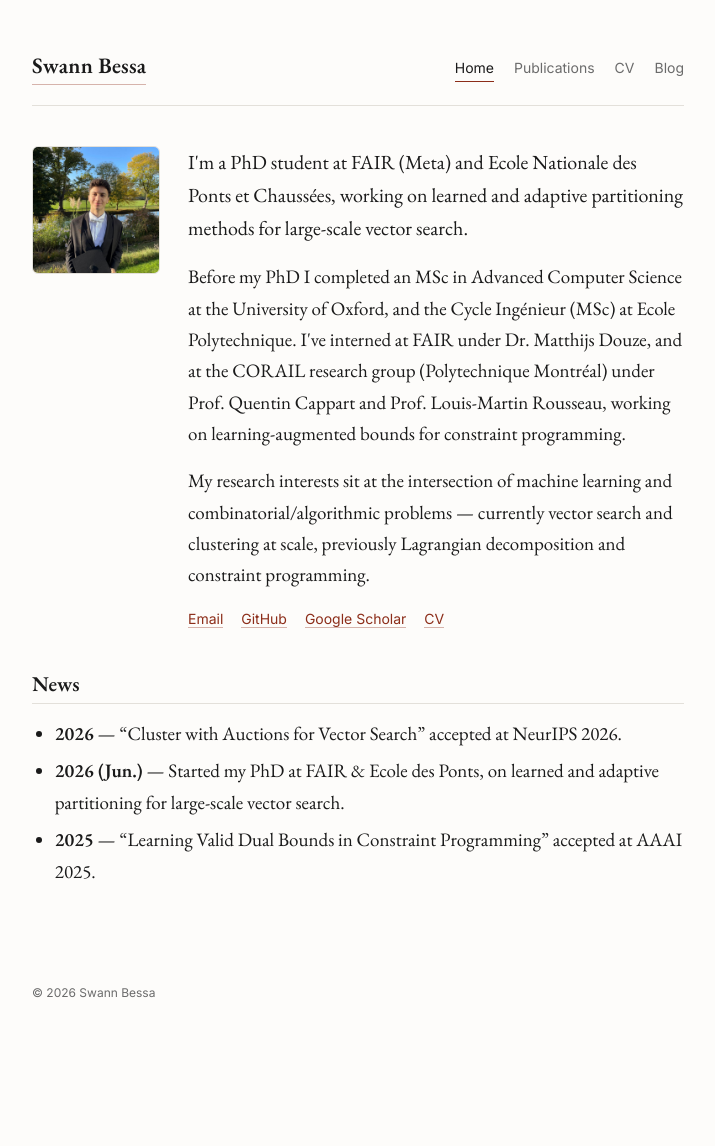
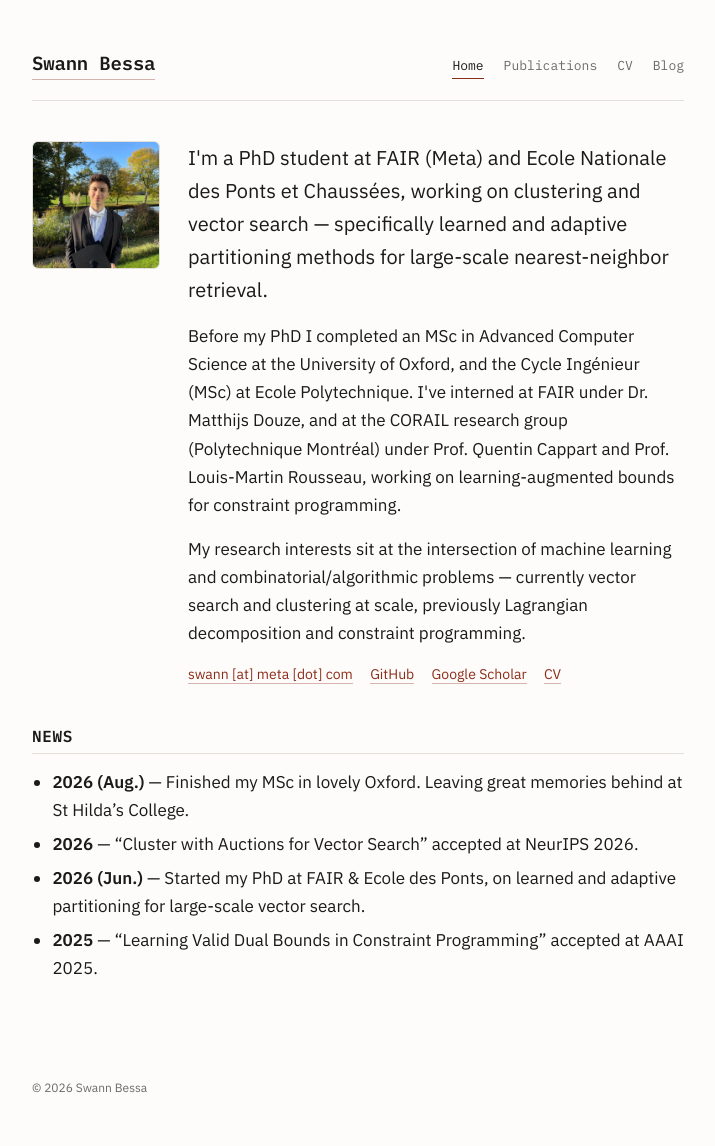
Before and after one commit to swannbessa/swannbessa.github.io, a Jekyll site: the page built from index.md, in a window 1280 px wide. Shown: the whole page, without its empty margins (282-997 px from the left). Built offline with Jekyll 4.4.1, drawn with Linux system fonts in a browser that asks for light colours; before the commit the page ends 1051 px from its top, so only the background shows below that.

Commit message:
Technical type pairing (IBM Plex), obfuscated email, Oxford news item

```diff
--- a/_layouts/default.html
+++ b/_layouts/default.html
@@ -8,7 +8,7 @@
   <link rel="stylesheet" href="{{ '/assets/style.css' | relative_url }}">
   <link rel="preconnect" href="https://fonts.googleapis.com">
   <link rel="preconnect" href="https://fonts.gstatic.com" crossorigin>
-  <link href="https://fonts.googleapis.com/css2?family=EB+Garamond:ital,wght@0,400;0,500;0,600;1,400&family=Inter:wght@400;500;600&display=swap" rel="stylesheet">
+  <link href="https://fonts.googleapis.com/css2?family=IBM+Plex+Mono:wght@400;500;600&family=IBM+Plex+Sans:wght@400;500;600&display=swap" rel="stylesheet">
 </head>
 <body>
   <div class="page">
--- a/assets/style.css
+++ b/assets/style.css
@@ -4,8 +4,8 @@
   --accent: #8c2d19;
   --rule: #e3e0da;
   --bg: #fdfcfa;
-  --serif: "EB Garamond", Georgia, "Times New Roman", serif;
-  --sans: "Inter", -apple-system, BlinkMacSystemFont, "Segoe UI", sans-serif;
+  --sans: "IBM Plex Sans", -apple-system, BlinkMacSystemFont, "Segoe UI", sans-serif;
+  --mono: "IBM Plex Mono", ui-monospace, SFMono-Regular, Menlo, Consolas, monospace;
 }
 
 * { box-sizing: border-box; }
@@ -16,8 +16,8 @@ body {
   margin: 0;
   background: var(--bg);
   color: var(--text);
-  font-family: var(--serif);
-  font-size: 19px;
+  font-family: var(--sans);
+  font-size: 17px;
   line-height: 1.65;
 }
 
@@ -43,17 +43,17 @@ body {
 }
 
 .site-title {
-  font-family: var(--serif);
+  font-family: var(--mono);
   font-weight: 600;
-  font-size: 22px;
+  font-size: 19px;
   color: var(--text);
   text-decoration: none;
-  letter-spacing: 0.01em;
+  letter-spacing: -0.01em;
 }
 
 .site-nav {
-  font-family: var(--sans);
-  font-size: 14px;
+  font-family: var(--mono);
+  font-size: 13px;
   display: flex;
   gap: 20px;
 }
@@ -77,15 +77,16 @@ body {
 }
 
 h1, h2, h3 {
-  font-family: var(--serif);
+  font-family: var(--mono);
   font-weight: 600;
   line-height: 1.3;
   color: var(--text);
+  letter-spacing: -0.01em;
 }
 
-h1 { font-size: 28px; margin: 0 0 6px; }
-h2 { font-size: 21px; margin: 40px 0 14px; padding-bottom: 6px; border-bottom: 1px solid var(--rule); }
-h3 { font-size: 18px; margin: 24px 0 6px; }
+h1 { font-size: 24px; margin: 0 0 6px; }
+h2 { font-size: 16px; text-transform: uppercase; letter-spacing: 0.04em; margin: 40px 0 14px; padding-bottom: 6px; border-bottom: 1px solid var(--rule); }
+h3 { font-size: 16px; margin: 24px 0 6px; }
 
 p { margin: 0 0 16px; }
 
--- a/index.md
+++ b/index.md
@@ -8,14 +8,14 @@ title: Home
     <img src="{{ '/assets/photo.jpg' | relative_url }}" alt="Photo of Swann Bessa">
   </div>
   <div class="intro-text">
-    <p class="lede">I'm a PhD student at FAIR (Meta) and Ecole Nationale des Ponts et Chaussées, working on learned and adaptive partitioning methods for large-scale vector search.</p>
+    <p class="lede">I'm a PhD student at FAIR (Meta) and Ecole Nationale des Ponts et Chaussées, working on clustering and vector search — specifically learned and adaptive partitioning methods for large-scale nearest-neighbor retrieval.</p>
 
     <p>Before my PhD I completed an MSc in Advanced Computer Science at the University of Oxford, and the Cycle Ingénieur (MSc) at Ecole Polytechnique. I've interned at FAIR under Dr. Matthijs Douze, and at the CORAIL research group (Polytechnique Montréal) under Prof. Quentin Cappart and Prof. Louis-Martin Rousseau, working on learning-augmented bounds for constraint programming.</p>
 
     <p>My research interests sit at the intersection of machine learning and combinatorial/algorithmic problems — currently vector search and clustering at scale, previously Lagrangian decomposition and constraint programming.</p>
 
     <p class="links-row">
-      <a href="mailto:swann@meta.com">Email</a>
+      <a href="mailto:swann@meta.com">swann [at] meta [dot] com</a>
       <a href="{{ site.author.github }}">GitHub</a>
       <a href="{{ site.author.scholar }}">Google Scholar</a>
       <a href="{{ '/cv/' | relative_url }}">CV</a>
@@ -25,6 +25,7 @@ title: Home
 
 ## News
 
+- **2026 (Aug.)** — Finished my MSc in lovely Oxford. Leaving great memories behind at St Hilda's College.
 - **2026** — "Cluster with Auctions for Vector Search" accepted at NeurIPS 2026.
 - **2026 (Jun.)** — Started my PhD at FAIR & Ecole des Ponts, on learned and adaptive partitioning for large-scale vector search.
 - **2025** — "Learning Valid Dual Bounds in Constraint Programming" accepted at AAAI 2025.
```
